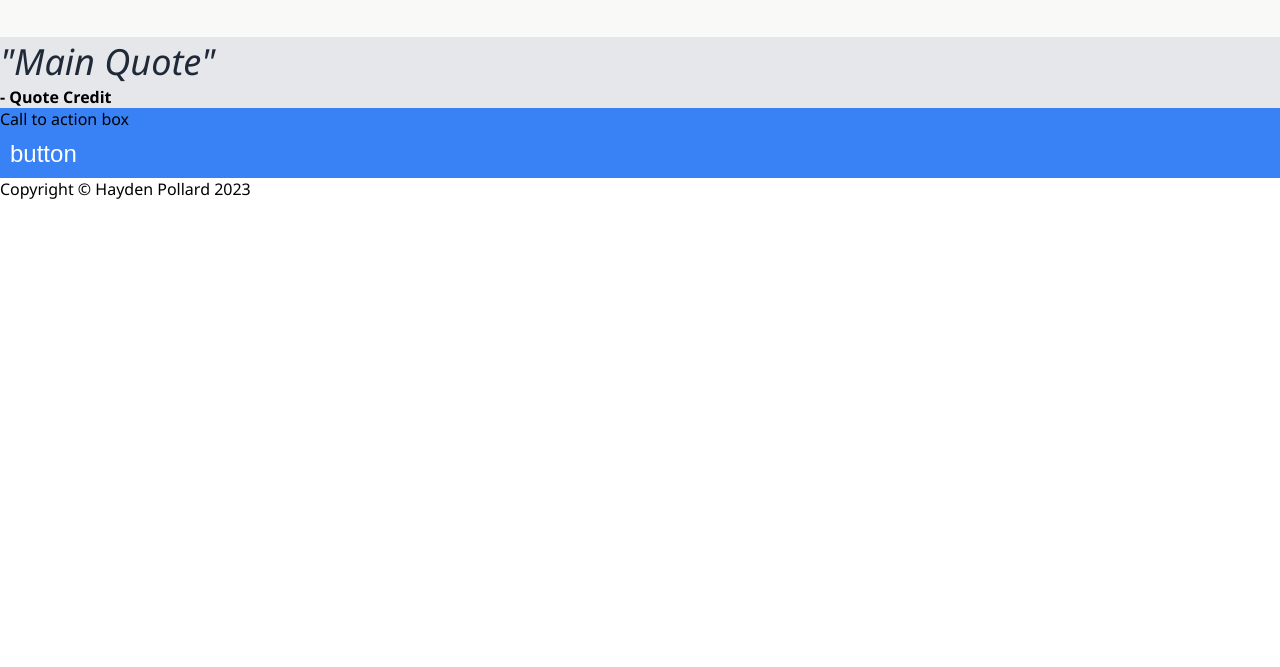
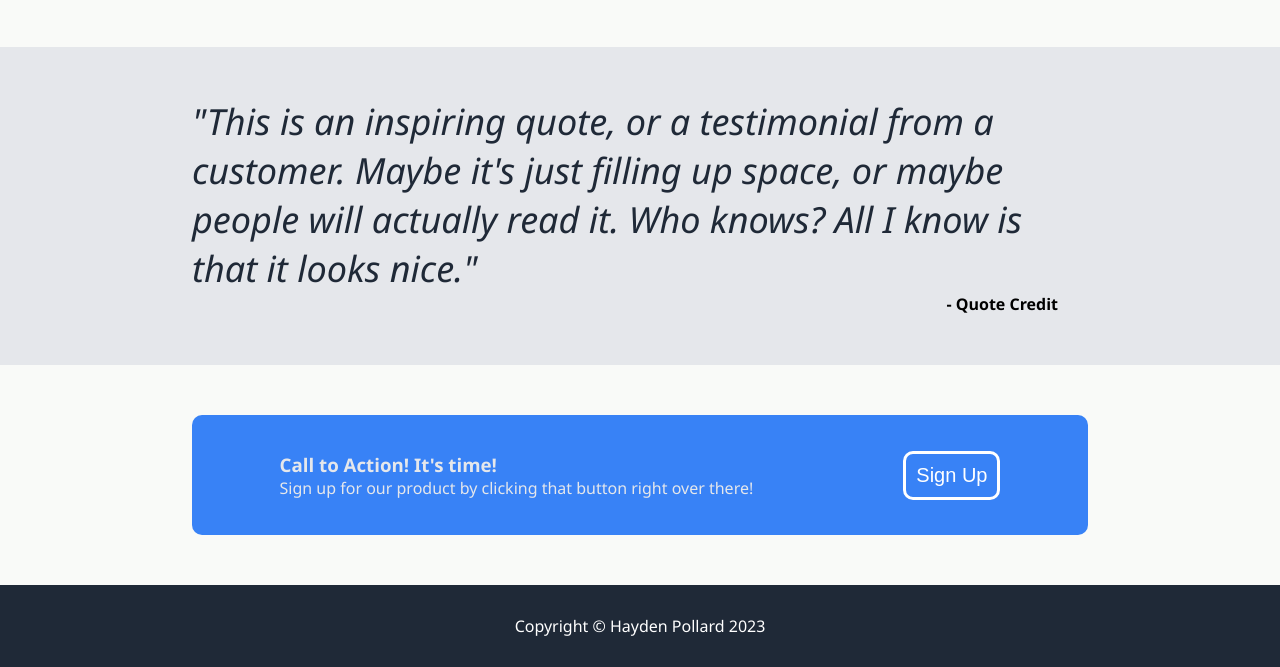
Before and after one commit to haychpea/odin-flex-portfolio, a plain HTML site: page index.html in a window 1280 px wide. Shown: the part 924-1591 px from the top of the page. Before the commit the page ends 1124 px from the top, so only its background shows below. Drawn offline with Linux system fonts and the light colour scheme.

Commit message:
Complete project

```diff
--- a/index.html
+++ b/index.html
@@ -76,21 +76,24 @@
             </div>
         </section>
         <div class="quote">
-            <div class="main-quote">
-                "Main Quote"
-            </div>
-            <div class="quote-credit">
-                - Quote Credit
+            <div class="quote-container">
+                <div class="main-quote">
+                    "This is an inspiring quote, or a testimonial from a customer. Maybe it's just filling up space, or maybe people will actually read it. Who knows? All I know is that it looks nice."
+                </div>
+                <div class="quote-credit">
+                    - Quote Credit
+                </div>
             </div>
         </div>
         <div class="cta">
             <div class="cta-box">
-                Call to action box
-                <div>
-                    <button>
-                        button
-                    </button>
+                <div class="cta-text">
+                    <h3>Call to Action! It's time!</h3>
+                    Sign up for our product by clicking that button right over there!
                 </div>
+                <button class="cta-button">
+                    Sign Up
+                </button>
             </div>
         </div>
     </div>
--- a/style.css
+++ b/style.css
@@ -3,6 +3,13 @@
     border: solid;
 }
 */
+
+/*
+Almost everything complete, only thing that i would change is adding some
+javascript to hide the secondary text in .cta-text when the size of webpage
+gets too small
+*/
+
 body {
     display: flex;
     font-family:'Segoe UI', Tahoma, Geneva, Verdana, sans-serif;
@@ -10,8 +17,6 @@ body {
     padding: 0;
     flex-direction: column;
 }
-
-/* Header complete and responsive */
 
 .header {
     display: flex;
@@ -88,7 +93,7 @@ body {
 
 button {
     background-color: #3882F6;
-    font-size: 24px;
+    font-size: 20px;
     text-align: center;
     color: white;
     border-color: white;
@@ -110,7 +115,7 @@ button {
     font-size: 36px;
     font-weight: 900;
     color: #1F2937;
-    margin-bottom: 10px;
+    margin-bottom: 20px;
     text-align: center;
 }
 
@@ -142,6 +147,10 @@ button {
 
 .quote {
     background-color: #E5E7EB;
+    display: flex;
+    flex-direction: column;
+    padding: 50px;
+    align-items: center;
 }
 
 .main-quote {
@@ -149,16 +158,52 @@ button {
     font-weight: 100;
     font-style: italic;
     color: #1F2937;
+    max-width: 70vw;
 }
 
 .quote-credit {
     font-weight: bold;
+    padding-right: 30px;
+    text-align: right;
 }
 
 .cta {
     background-color: #F9FAF8;
+    display: flex;
+    justify-content: center;
+    padding: 50px;
 }
 
 .cta-box {
     background-color: #3882F6;
+    display: flex;
+    width: 70vw;
+    height: 15vh;
+    justify-content: space-around;
+    align-items: center;
+    color: #E5E7EB;
+    border-radius: 10px;
+    gap: 15px;
 }
+
+.cta-text {
+    margin-left: 20px;;
+}
+
+h3 {
+    color: #E5E7EB;
+    margin: 0;
+}
+
+.cta-button {
+    border: solid;
+    flex: none;
+    margin-right: 20px;
+}
+
+.footer {
+    background-color: #1F2937;
+    color: white;
+    text-align: center;
+    padding: 30px;
+}
```
